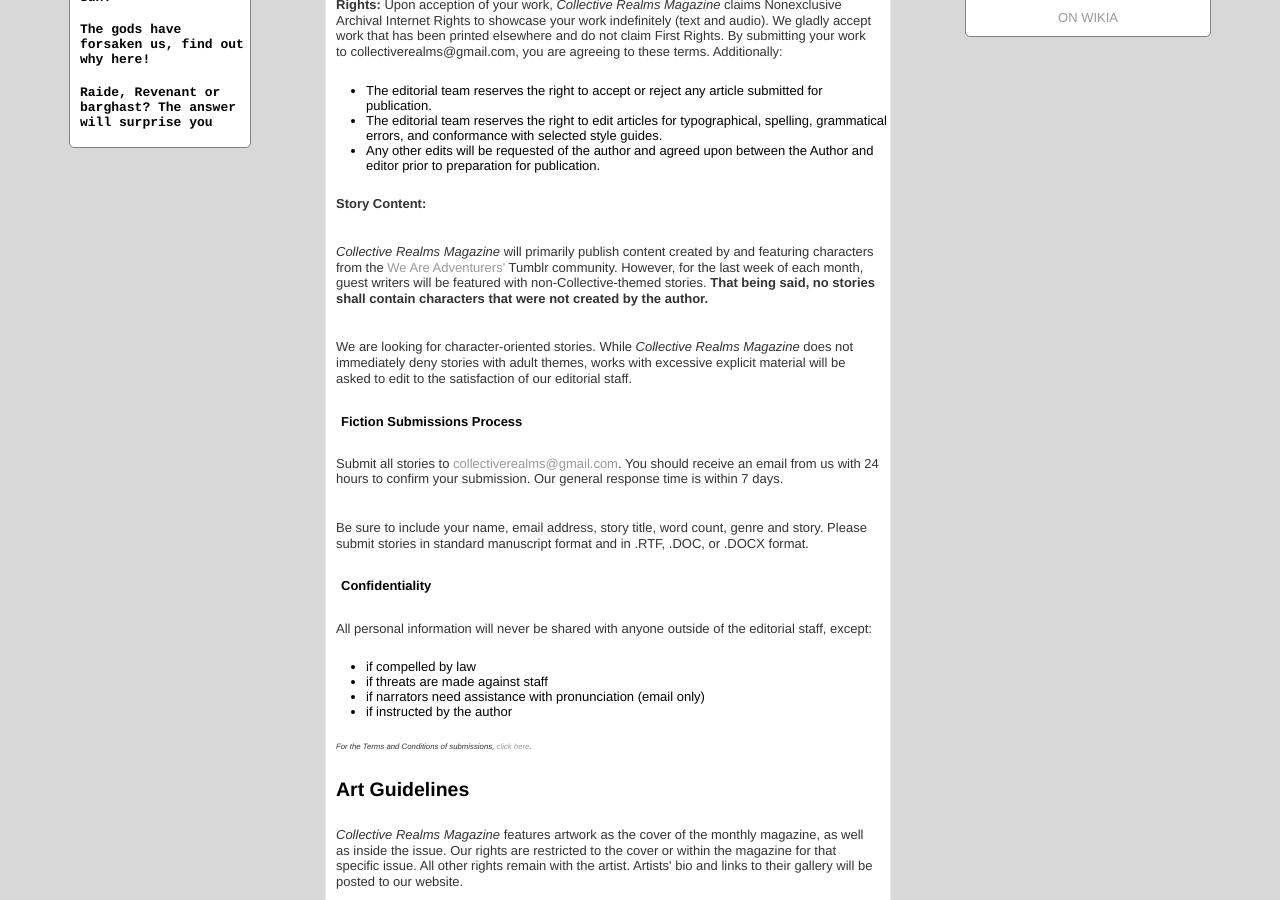
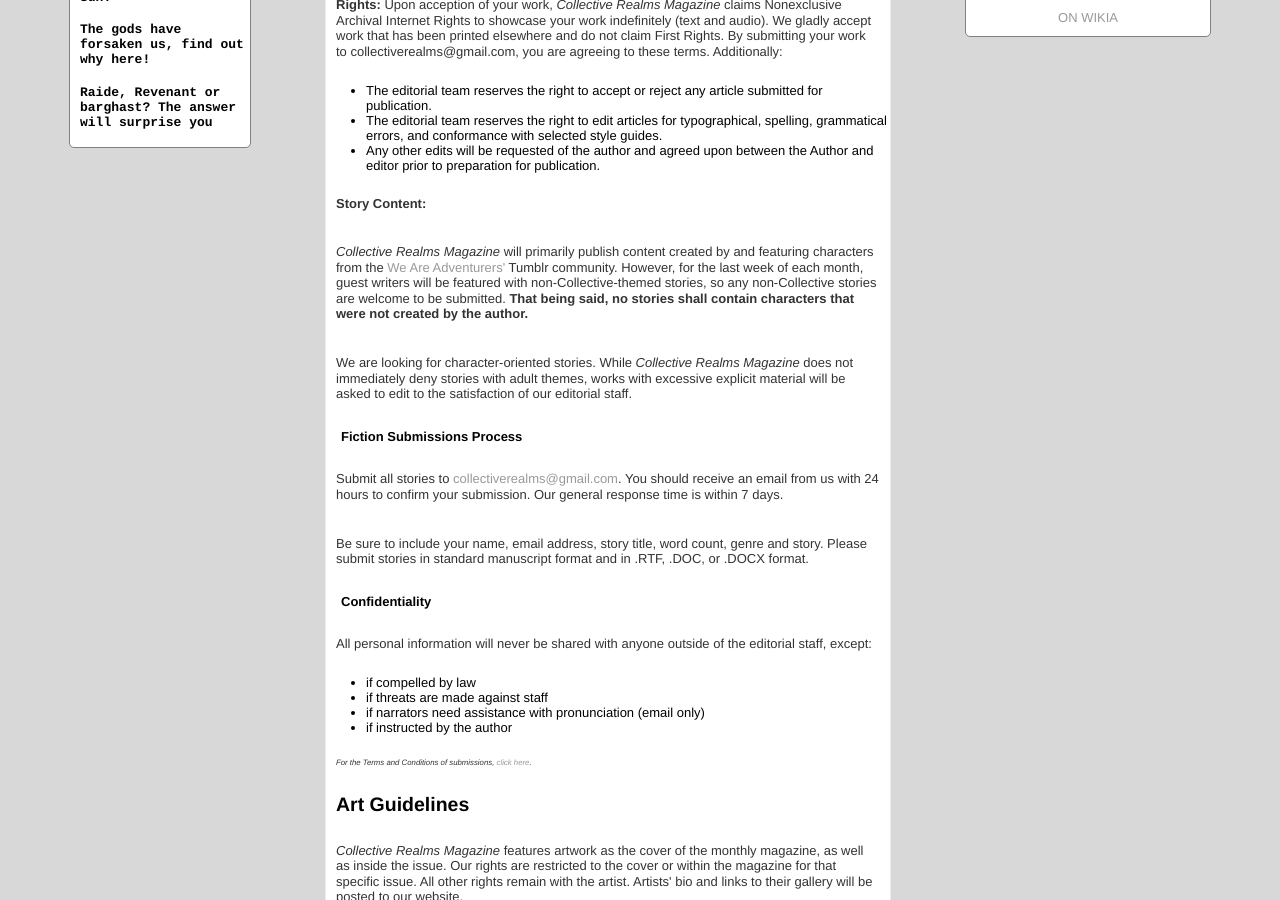
Before and after one commit to collectiverealms/collectiverealms, a Jekyll site: the page built from submissions.html, in a window 1280 px wide and 900 px high, scrolled down 503 px. Built offline with Jekyll 4.4.1, drawn with Linux system fonts in a browser that asks for light colours.

Commit message:
Update submissions.html

```diff
--- a/submissions.html
+++ b/submissions.html
@@ -15,7 +15,7 @@
       <li> Any other edits will be requested of the author and agreed upon between the Author and editor prior to preparation for publication.</li>
    </ul>
    <p><strong>Story Content:</strong></p>
-   <p><i>Collective Realms Magazine</i> will primarily publish content created by and featuring characters from the <a href="http://weareadventurers.tumblr.com/">We Are Adventurers'</a> Tumblr community. However, for the last week of each month, guest writers will be featured with non-Collective-themed stories.<strong> That being said, no stories shall contain characters that were not created by the author.</strong></i></p>
+   <p><i>Collective Realms Magazine</i> will primarily publish content created by and featuring characters from the <a href="http://weareadventurers.tumblr.com/">We Are Adventurers'</a> Tumblr community. However, for the last week of each month, guest writers will be featured with non-Collective-themed stories, so any non-Collective stories are welcome to be submitted. <strong>That being said, no stories shall contain characters that were not created by the author.</strong></i></p>
    <p>We are looking for character-oriented stories. While <i>Collective Realms Magazine</i> does not immediately deny stories with adult themes, works with excessive explicit material will be asked to edit to the satisfaction of our editorial staff.</p>
    <h4>Fiction Submissions Process</h4>
    <p>Submit all stories to <a href="mailto:{{ site.email}}">collectiverealms@gmail.com</a>. You should receive an email from us with 24 hours to confirm your submission. Our general response time is within 7 days.</p>
```
